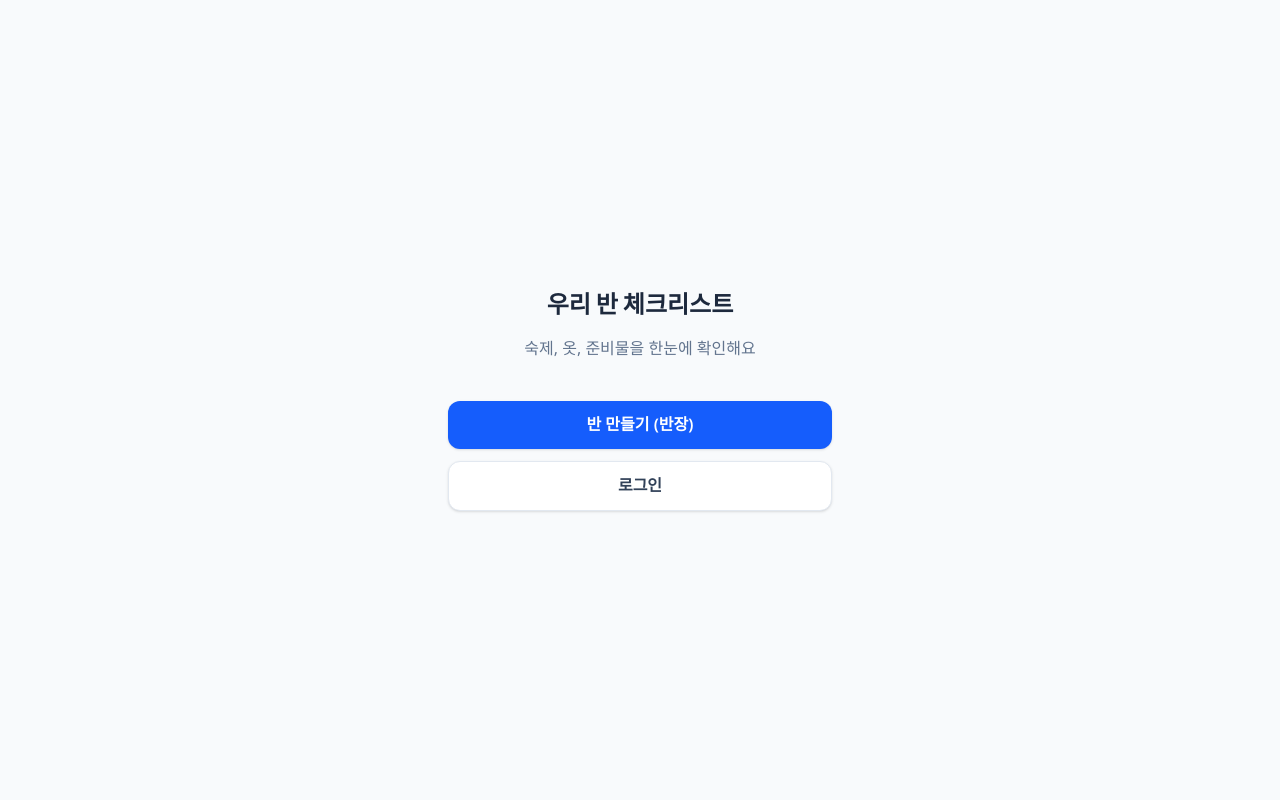
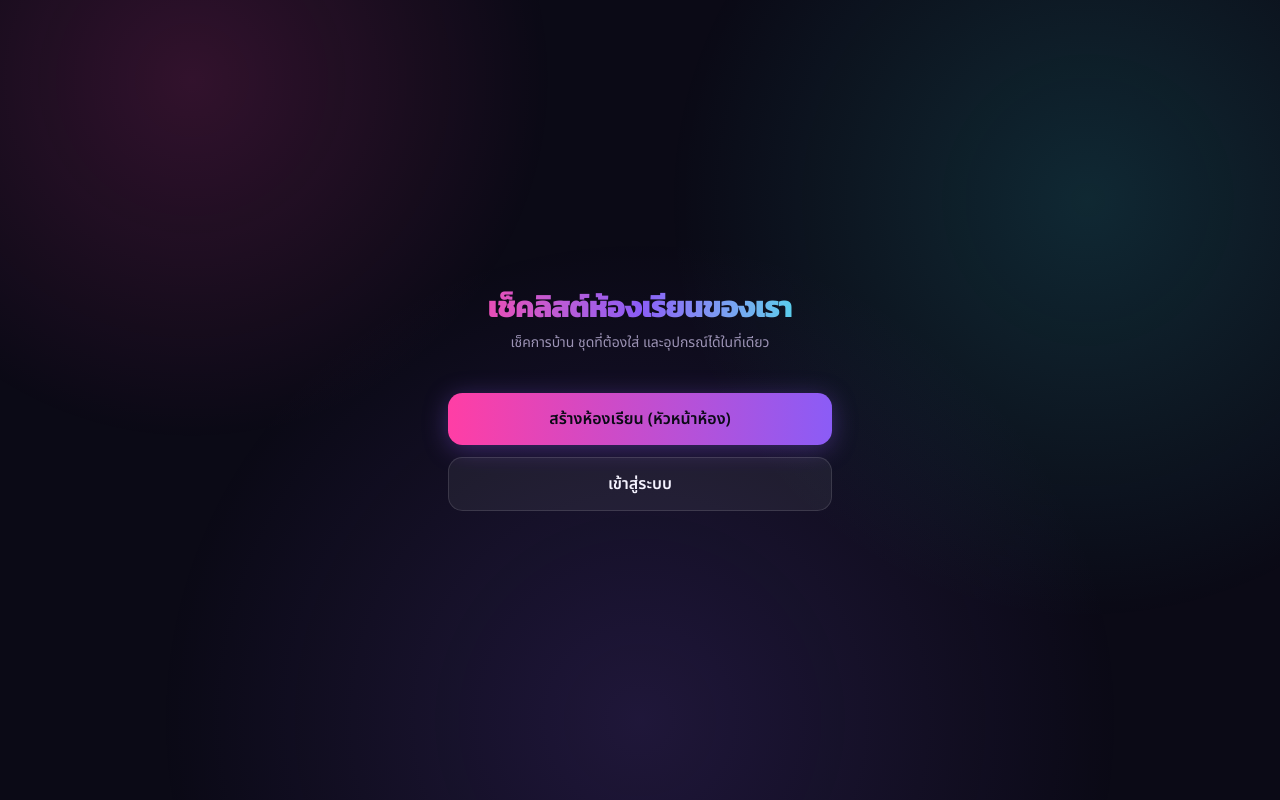
Before and after one commit to doyoung-doyoung/todolistyu, a Next.js app: page / in a window 1280 px wide. Built offline with nearby package versions, Linux system fonts and the light colour scheme.

Commit message:
redesign: dark neon theme + Thai translation for student-facing app, add post edit/delete for leader

```diff
--- a/src/app/page.tsx
+++ b/src/app/page.tsx
@@ -2,23 +2,29 @@ import Link from 'next/link'
 
 export default function Home() {
   return (
-    <main className="min-h-screen flex items-center justify-center bg-slate-50 p-6">
-      <div className="w-full max-w-sm space-y-4 text-center">
-        <h1 className="text-2xl font-bold text-slate-800">우리 반 체크리스트</h1>
-        <p className="text-slate-500">숙제, 옷, 준비물을 한눈에 확인해요</p>
+    <main className="min-h-screen flex items-center justify-center p-6">
+      <div className="w-full max-w-sm space-y-6 text-center">
+        <div className="space-y-2">
+          <h1 className="font-display text-3xl font-extrabold tracking-tight bg-clip-text text-transparent bg-gradient-to-r from-[var(--accent-magenta)] via-[var(--accent-violet)] to-[var(--accent-cyan)]">
+            เช็คลิสต์ห้องเรียนของเรา
+          </h1>
+          <p className="text-[var(--text-muted)] text-sm">
+            เช็คการบ้าน ชุดที่ต้องใส่ และอุปกรณ์ได้ในที่เดียว
+          </p>
+        </div>
 
-        <div className="space-y-3 pt-6">
+        <div className="space-y-3 pt-4">
           <Link
             href="/create-room"
-            className="block w-full rounded-xl bg-blue-600 py-3 text-white font-semibold shadow"
+            className="btn-neon block w-full py-3.5"
           >
-            반 만들기 (반장)
+            สร้างห้องเรียน (หัวหน้าห้อง)
           </Link>
           <Link
             href="/login"
-            className="block w-full rounded-xl bg-white border border-slate-200 py-3 text-slate-700 font-semibold shadow-sm"
+            className="btn-ghost block w-full py-3.5 font-semibold"
           >
-            로그인
+            เข้าสู่ระบบ
           </Link>
         </div>
       </div>
```
